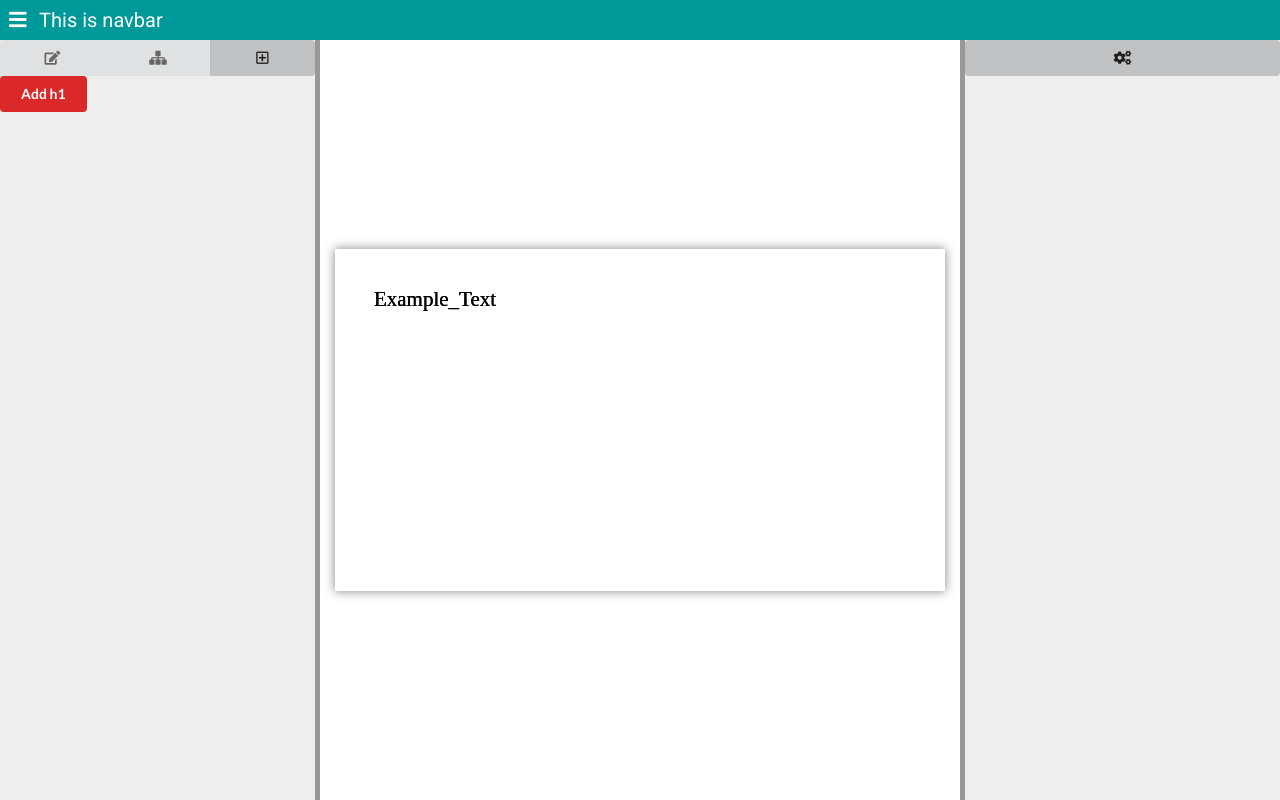
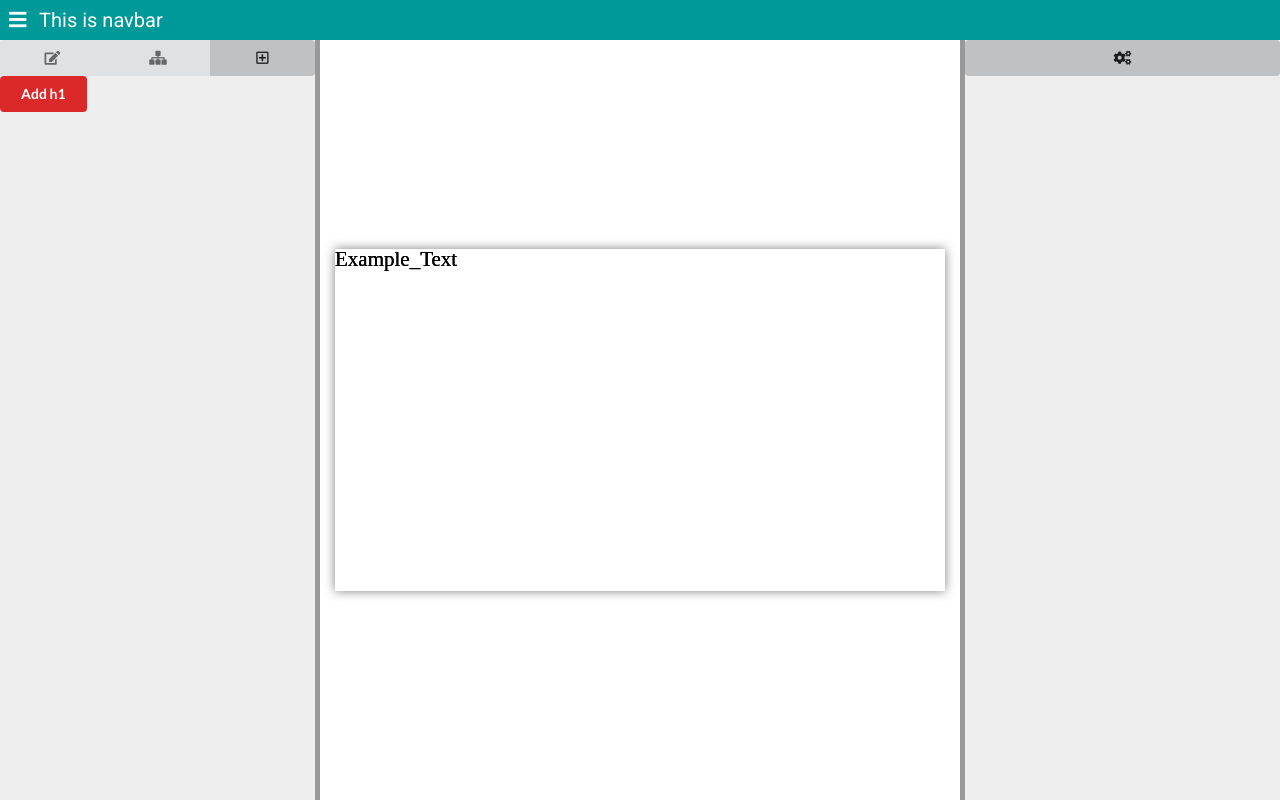
Before and after one commit to Gyakobo/SlideLabs, a Vue app in the folder 0_frontend/: page / in a window 1280 px wide. Both pictures are taken after a click on the button 262 px from the left and 58 px from the top of the page. Built offline with nearby package versions, Linux system fonts and the light colour scheme.

Commit message:
Normal editable text areas

```diff
--- a/0_frontend/src/components/sl_components/sl_header.vue
+++ b/0_frontend/src/components/sl_components/sl_header.vue
@@ -14,10 +14,8 @@
 		@keyup.escape="quit_edit_text()"
 
 		@keyup.tab.prevent
-		@keyup.enter.prevent="quit_edit_text()"
 
 		@keydown.tab.prevent
-		@keydown.enter.prevent
 	>
 		{{ content }}
 	</div>
@@ -94,12 +92,14 @@ export default {
 	font-size:	150%;
 	font-family:	'sans-serif';
 
-	display:	grid;
+	display:	inline-block;
 
+	word-break:	break-all;
+
+	/*display:	grid;
 	grid-template-columns:	1fr;
 	grid-template-rows:	1fr;
-
-	place-items:	center;
+	place-items:	center;*/
 
 	/*width: fit-content;
 	height: fit-content;*/
@@ -110,6 +110,10 @@ export default {
 	cursor:		text;
 }
 
+.sl.header pre {
+	white-space:	pre-wrap;
+}
+
 .on_text_edit {
 	cursor:		text;
 	border:		2px solid lightblue;
```
